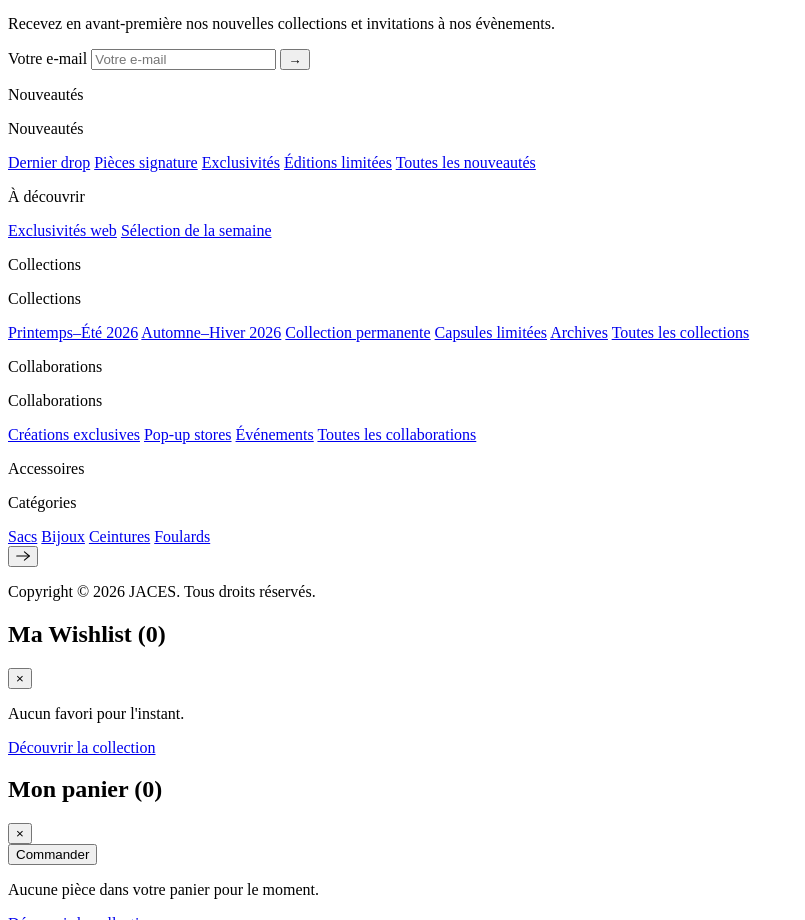
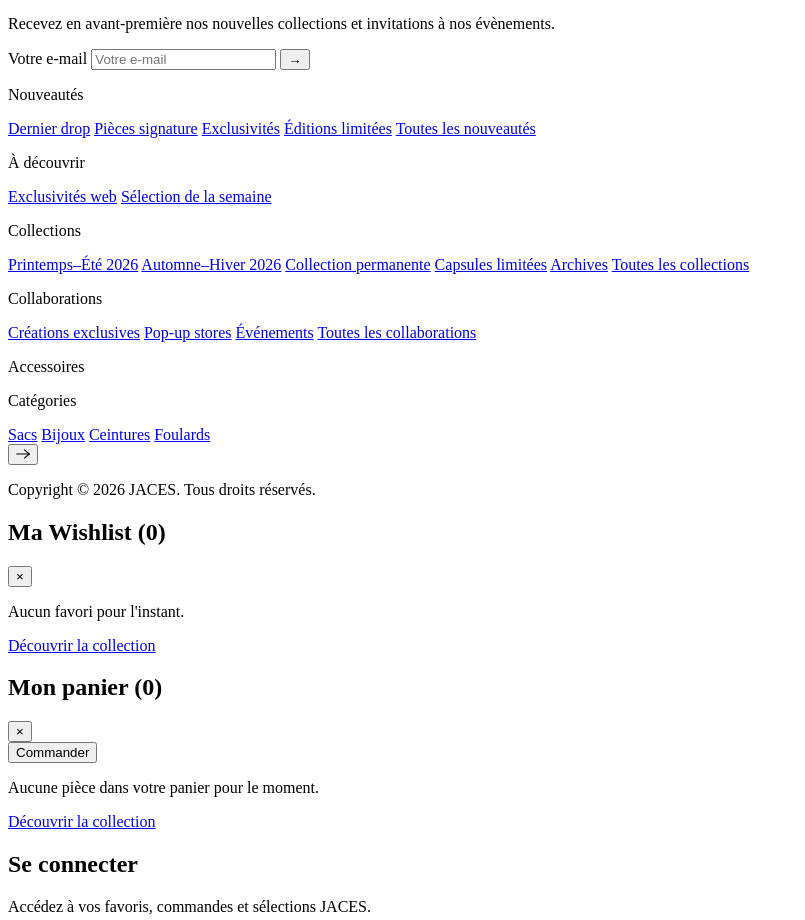
Before and after one commit to txhcbqzffy-hue/JACES-node, a website with bundled scripts: page index.html in a window 1280 px wide. Shown: the part 6200-7120 px from the top of the page, without its empty margins (0-805 px from the left). Built offline with nearby package versions, Linux system fonts and the light colour scheme; files whose address does not match are found by name.

Commit message:
Remove redundant repeated subtitle in the footer's extra panel
Nouveautés/Collections/Collaborations columns each had a
footer-col-subtitle that just repeated the column's own title
right below it. Removed those three; kept distinct subtitles like
"À découvrir" and "Catégories".

Co-Authored-By: Claude Sonnet 5 <noreply@anthropic.com>

```diff
--- a/index.html
+++ b/index.html
@@ -435,7 +435,6 @@
       <div class="footer-cols footer-cols-extra">
         <div class="footer-col">
           <p class="footer-col-title">Nouveautés</p>
-          <p class="footer-col-subtitle">Nouveautés</p>
           <a href="nouveautes.html?nouveauteTag=drop">Dernier drop</a>
           <a href="nouveautes.html?nouveauteTag=pieces-signature">Pièces signature</a>
           <a href="nouveautes.html?nouveauteTag=exclusivites">Exclusivités</a>
@@ -448,7 +447,6 @@
 
         <div class="footer-col">
           <p class="footer-col-title">Collections</p>
-          <p class="footer-col-subtitle">Collections</p>
           <a href="collection.html?collection=ss26">Printemps–Été 2026</a>
           <a href="collection.html?collection=aw26">Automne–Hiver 2026</a>
           <a href="collection.html?collection=permanente">Collection permanente</a>
@@ -459,7 +457,6 @@
 
         <div class="footer-col">
           <p class="footer-col-title">Collaborations</p>
-          <p class="footer-col-subtitle">Collaborations</p>
           <a href="collaborations.html?collabView=exclusives&category=all">Créations exclusives</a>
           <a href="collaborations.html?collabView=popup&category=all">Pop-up stores</a>
           <a href="collaborations.html?collabView=events&category=all">Événements</a>
```
